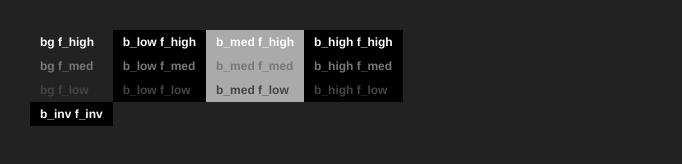
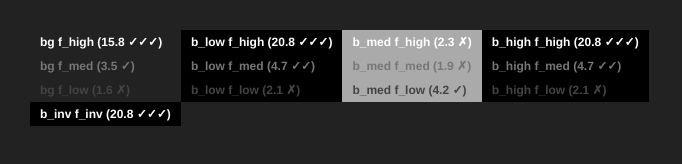
Before and after one commit to hundredrabbits/Themes, a plain HTML site: page benchmark/index.html in a window 1280 px wide. Shown: the whole page, without its empty margins (0-682 px from the left). Drawn offline with Linux system fonts and the light colour scheme.

Commit message:
Add WCAG 2.0 evaluation

```diff
--- a/benchmark/index.html
+++ b/benchmark/index.html
@@ -1,5 +1,6 @@
 <html>
   <head>
+    <meta charset="utf-8"/>
     <script type="text/javascript" src="scripts/lib/theme.js"></script>
     <link rel="stylesheet" type="text/css" href="links/reset.css"/>
     <link rel="stylesheet" type="text/css" href="links/main.css"/>
@@ -21,6 +22,63 @@
       theme.install(document.body,refresh)
       theme.start()
 
+      function hex_to_rgb(c)
+      {
+        let rgb
+        if(c.length === 4 || c.length === 7){ c = c.slice(1) }
+        if(c.length === 3)
+        {
+          rgb = [
+            parseInt(c.slice(0, 1), 16) * 17,
+            parseInt(c.slice(1, 2), 16) * 17,
+            parseInt(c.slice(2, 3), 16) * 17
+          ]
+        }
+        else if(c.length === 6)
+        {
+          rgb = [
+            parseInt(c.slice(0, 2), 16),
+            parseInt(c.slice(2, 4), 16),
+            parseInt(c.slice(4, 6), 16)
+          ]
+        }
+        return (!rgb || isNaN(rgb[0]) || isNaN(rgb[1]) || isNaN(rgb[2])) ? null : rgb
+      }
+
+      function wcag_contrast(c0, c1)
+      {
+        function _relative_luminance(rgb)
+        {
+          let r = _linear(rgb[0] / 256)
+          let g = _linear(rgb[1] / 256)
+          let b = _linear(rgb[2] / 256)
+          return 0.2126 * r + 0.7152 * g + 0.0722 * b
+        }
+
+        function _linear(v)
+        {
+          return (v <= 0.03928) ? v / 12.92 : Math.pow((v + 0.055) / 1.055, 2.4)
+        }
+
+        function _contrast(c0, c1) {
+          let l0 = _relative_luminance(c0)
+          let l1 = _relative_luminance(c1)
+          if(l0 > l1){ return (l0 + 0.05) / (l1 + 0.05) }
+          else{ return (l1 + 0.05) / (l0 + 0.05) }
+        }
+
+        let ratio = _contrast(c0, c1)
+        return {
+          ratio,
+          aa: ratio > 4.5,
+          aaa: ratio > 7.0,
+          large: {
+            aa: ratio > 3.0,
+            aaa: ratio > 4.5
+          }
+        }
+      }
+
       function refresh()
       {
         let el = document.getElementById('print')
@@ -32,7 +90,21 @@
           for(let bid in theme.active){
             if(bid.substr(0,1) != "b" || bid.indexOf("_inv") > -1){ continue; }
             let bc = theme.active[bid]
-            if(fc != bc){ continue; }
+            if(fc != bc){
+              let frgb = hex_to_rgb(fc)
+              let brgb = hex_to_rgb(bc)
+              if(frgb && brgb)
+              {
+                let c = wcag_contrast(frgb, brgb)
+                document.querySelector(`.${fid}.${bid === 'background' ? 'bg' : bid}`).innerHTML += ` (${c.ratio.toFixed(1)} ${c.aaa ? '✓✓✓' : c.aa ? '✓✓' : c.large.aa ? '✓' : '✗'})`
+              }
+              else
+              {
+                console.warn(`Unable to evaluate against WCAG 2.0: ${frgb} ${brgb}`)
+              }
+
+              continue;
+            }
             html += `<b>${fid}</b> ${bid} <i>${bc}</i>\n`
             count += 1
           }
@@ -41,6 +113,20 @@
           html += `<b>f_inv</b> b_inv <i>${theme.active.f_inv}</i>\n`
           count += 1
         }
+        else
+        {
+          let frgb = hex_to_rgb(theme.active.f_inv)
+          let brgb = hex_to_rgb(theme.active.b_inv)
+          if(frgb && brgb)
+          {
+            let c = wcag_contrast(frgb, brgb)
+            document.querySelector(`.f_inv.b_inv`).innerHTML += ` (${c.ratio.toFixed(1)} ${c.aaa ? '✓✓✓' : c.aa ? '✓✓' : c.large.aa ? '✓' : '✗'})`
+          }
+          else
+          {
+            console.warn(`Unable to evaluate against WCAG 2.0: ${frgb} ${brgb}`)
+          }
+        }
         el.innerHTML = count > 0 ? html+`\n<i>${count} conflicts</i>` : '';
       }
     </script>
```
